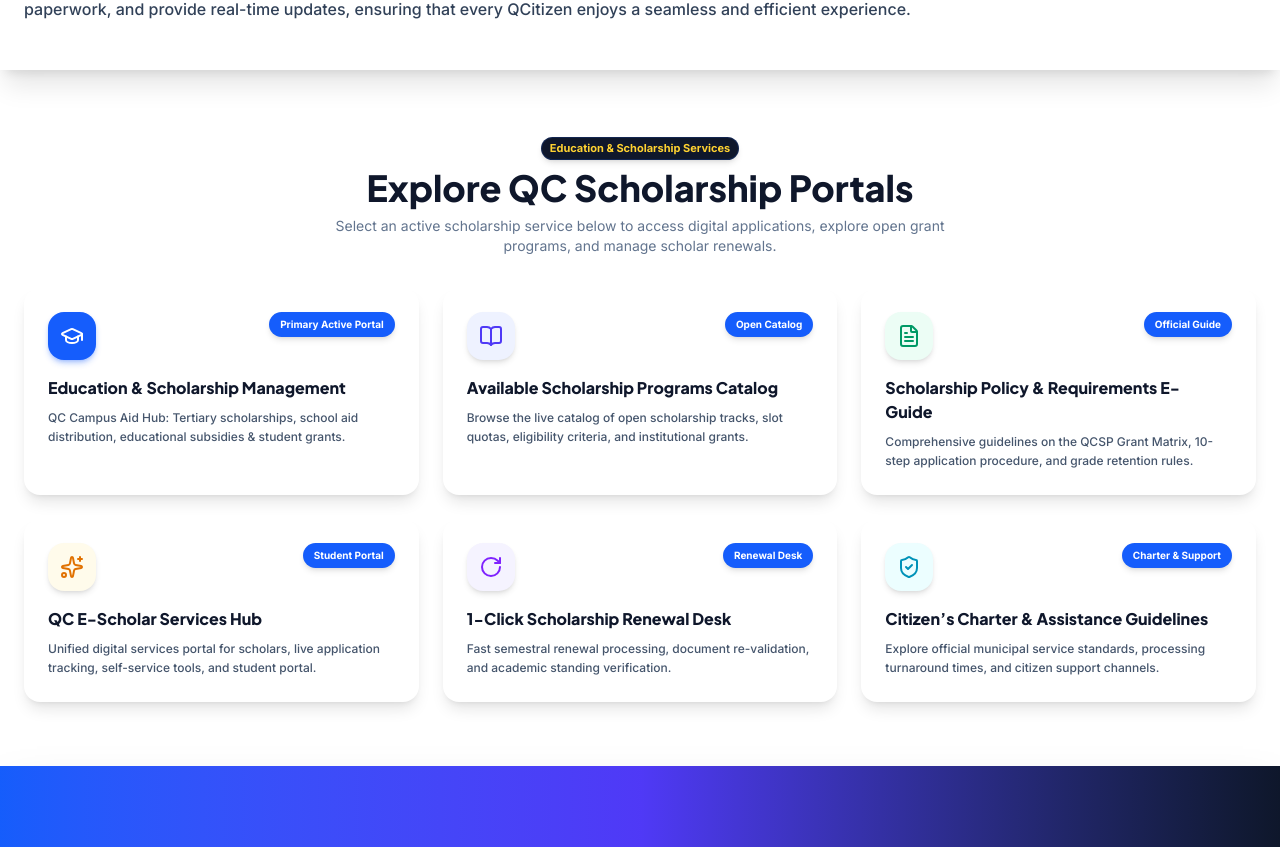
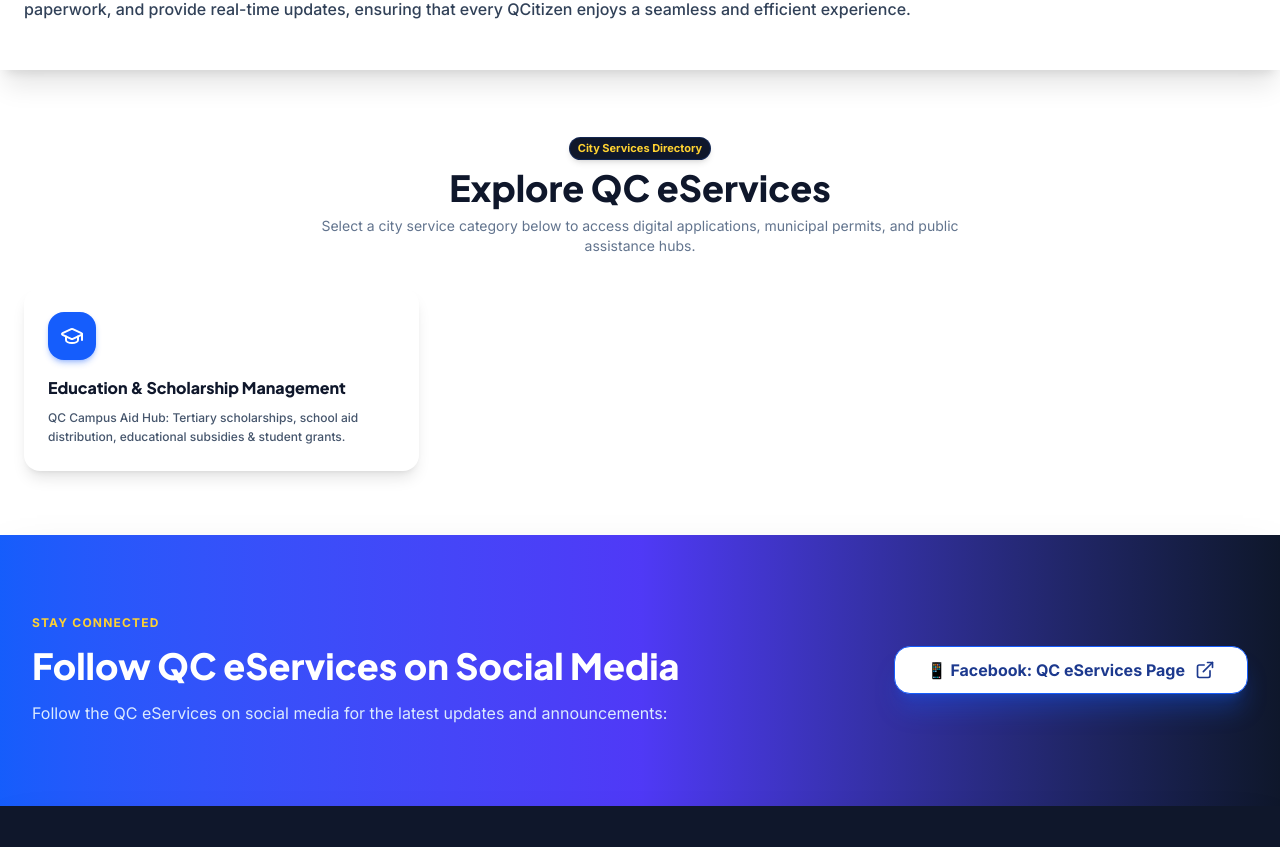
Before and after one commit to aysedakom/EduScholar, a React (Vite) app in the folder frontend/: page / in a window 1280 px wide. Shown: the part 634-1481 px from the top of the page. Built offline with nearby package versions, Linux system fonts and the light colour scheme; no server answers.

Commit message:
feat(home): keep only single Education and Scholarship Management card on home directory

```diff
--- a/frontend/src/pages/public/QCeServicesHomePage.tsx
+++ b/frontend/src/pages/public/QCeServicesHomePage.tsx
@@ -1,17 +1,11 @@
 import React, { useState, useEffect } from 'react';
 import {
   GraduationCap,
-  BookOpen,
-  FileText,
-  RotateCw,
-  Sparkles,
-  ShieldCheck,
   ExternalLink,
   Sun,
   Moon,
   ChevronDown,
-  Menu,
-  ArrowRight
+  Menu
 } from 'lucide-react';
 import { Link, useNavigate } from 'react-router-dom';
 import { Button } from '../../components/ui/Button';
@@ -69,68 +63,12 @@ export const QCeServicesHomePage: React.FC = () => {
 
   const serviceCards = [
     {
-      title: t('service.edu.title', 'Education & Scholarship Management'),
-      description: t('service.edu.desc', 'QC Campus Aid Hub: Tertiary scholarships, school aid distribution, educational subsidies & student grants.'),
+      title: t('service.edu.title'),
+      description: t('service.edu.desc'),
       icon: GraduationCap,
       color: 'bg-blue-600 text-white',
-      badge: isTagalog ? 'Pangunahing Portal' : 'Primary Active Portal',
       active: true,
       path: '/education-scholarship',
-    },
-    {
-      title: isTagalog ? 'Katalogo ng mga Bukas na Programa' : 'Available Scholarship Programs Catalog',
-      description: isTagalog
-        ? 'Tingnan ang lahat ng bukas na scholarship tracks, slot quotas, at mga kaukulang grant para sa mga mag-aaral.'
-        : 'Browse the live catalog of open scholarship tracks, slot quotas, eligibility criteria, and institutional grants.',
-      icon: BookOpen,
-      color: 'bg-indigo-50 text-indigo-600 dark:bg-indigo-950 dark:text-indigo-400',
-      badge: isTagalog ? 'Bukas na Programa' : 'Open Catalog',
-      active: true,
-      path: '/scholar-prog-available',
-    },
-    {
-      title: isTagalog ? 'E-Gabay sa Patakaran ng Iskolarship' : 'Scholarship Policy & Requirements E-Guide',
-      description: isTagalog
-        ? 'Opisyal na alituntunin sa QCSP Grant Matrix, 10-hakbang na proseso, at mga patakaran sa pagpapanatili ng grado.'
-        : 'Comprehensive guidelines on the QCSP Grant Matrix, 10-step application procedure, and grade retention rules.',
-      icon: FileText,
-      color: 'bg-emerald-50 text-emerald-600 dark:bg-emerald-950 dark:text-emerald-400',
-      badge: isTagalog ? 'Opisyal na E-Gabay' : 'Official Guide',
-      active: true,
-      path: '/scholar-eguide',
-    },
-    {
-      title: isTagalog ? 'QC E-Scholar Services Hub' : 'QC E-Scholar Services Hub',
-      description: isTagalog
-        ? 'Pinag-isang portal para sa mga iskolar, pagsubaybay sa aplikasyon, self-service tools, at student assistance.'
-        : 'Unified digital services portal for scholars, live application tracking, self-service tools, and student portal.',
-      icon: Sparkles,
-      color: 'bg-amber-50 text-amber-600 dark:bg-amber-950 dark:text-amber-400',
-      badge: isTagalog ? 'Portal ng Mag-aaral' : 'Student Portal',
-      active: true,
-      path: '/e-scholar',
-    },
-    {
-      title: isTagalog ? '1-Click Scholarship Renewal Desk' : '1-Click Scholarship Renewal Desk',
-      description: isTagalog
-        ? 'Mabilis na semestral renewal processing, re-validation ng mga dokumento, at pag-verify ng akademikong katayuan.'
-        : 'Fast semestral renewal processing, document re-validation, and academic standing verification.',
-      icon: RotateCw,
-      color: 'bg-violet-50 text-violet-600 dark:bg-violet-950 dark:text-violet-400',
-      badge: isTagalog ? 'Renewal Desk' : 'Renewal Desk',
-      active: true,
-      path: '/renewal',
-    },
-    {
-      title: isTagalog ? 'Karta ng Mamamayan at Gabay sa Tulong' : 'Citizen’s Charter & Assistance Guidelines',
-      description: isTagalog
-        ? 'Alamin ang mga pamantayan sa serbisyo ng QC, takdang panahon ng pagproseso, at mga channel sa pakikipag-ugnayan.'
-        : 'Explore official municipal service standards, processing turnaround times, and citizen support channels.',
-      icon: ShieldCheck,
-      color: 'bg-cyan-50 text-cyan-600 dark:bg-cyan-950 dark:text-cyan-400',
-      badge: isTagalog ? 'Karta at Suporta' : 'Charter & Support',
-      active: true,
-      path: '/contact',
     },
   ];
 
@@ -444,20 +382,12 @@ export const QCeServicesHomePage: React.FC = () => {
         </div>
       </section>
 
-      {/* Education & Scholarship Active Services Grid: PURE WHITE in Light Mode, Slate-950 in Dark Mode */}
+      {/* 10 eServices Cards Grid: PURE WHITE in Light Mode, Slate-950 in Dark Mode */}
       <section className={`py-16 px-4 sm:px-6 max-w-7xl mx-auto space-y-8 transition-colors duration-300 ${isDark ? 'bg-slate-950' : 'bg-white'}`}>
         <div className="text-center space-y-2">
-          <Badge variant="primary" size="sm" className={`font-bold shadow-md ${isDark ? 'bg-blue-950 text-amber-300' : 'bg-slate-900 text-amber-300'}`}>
-            {isTagalog ? 'Mga Serbisyo sa Edukasyon at Iskolarship' : 'Education & Scholarship Services'}
-          </Badge>
-          <h2 className={`font-heading font-extrabold text-2xl sm:text-4xl ${isDark ? 'text-white' : 'text-slate-900'}`}>
-            {isTagalog ? 'Tuklasin ang QC Scholarship Portals' : 'Explore QC Scholarship Portals'}
-          </h2>
-          <p className={`text-xs sm:text-sm max-w-2xl mx-auto ${isDark ? 'text-slate-400' : 'text-slate-500'}`}>
-            {isTagalog
-              ? 'Pumili ng serbisyo sa ibaba upang mag-aplay para sa tulong-pinansyal, sumangguni sa e-gabay, o pamahalaan ang iyong iskolarship.'
-              : 'Select an active scholarship service below to access digital applications, explore open grant programs, and manage scholar renewals.'}
-          </p>
+          <Badge variant="primary" size="sm" className={`font-bold shadow-md ${isDark ? 'bg-blue-950 text-amber-300' : 'bg-slate-900 text-amber-300'}`}>{t('home.dirTag')}</Badge>
+          <h2 className={`font-heading font-extrabold text-2xl sm:text-4xl ${isDark ? 'text-white' : 'text-slate-900'}`}>{t('home.dirTitle')}</h2>
+          <p className={`text-xs sm:text-sm max-w-2xl mx-auto ${isDark ? 'text-slate-400' : 'text-slate-500'}`}>{t('home.dirSubtitle')}</p>
         </div>
 
         <div className="grid grid-cols-1 md:grid-cols-2 lg:grid-cols-3 gap-6">
@@ -474,24 +404,17 @@ export const QCeServicesHomePage: React.FC = () => {
                 <div className="space-y-4">
                   <div className="flex items-start justify-between gap-3">
                     <div
-                      className={`h-12 w-12 rounded-2xl flex items-center justify-center font-bold shrink-0 shadow-md ${
-                        card.color.includes('bg-blue-600') ? 'bg-blue-600 text-white shadow-lg shadow-blue-600/30' : card.color
-                      }`}
+                      className="h-12 w-12 rounded-2xl flex items-center justify-center font-bold shrink-0 shadow-md bg-blue-600 text-white shadow-lg shadow-blue-600/30"
                     >
                       <IconComponent className="h-6 w-6" />
                     </div>
-                    <Badge
-                      variant="primary"
-                      size="sm"
-                      className="bg-blue-600 text-white font-extrabold text-[10px] px-2.5 py-1 shadow-md"
-                    >
-                      {card.badge}
+                    <Badge variant="primary" size="sm" className="bg-blue-600 text-white font-extrabold text-[10px] px-2.5 py-1 shadow-md opacity-0 group-hover:opacity-100 transition-opacity duration-200">
+                      {t('home.activePortal')}
                     </Badge>
                   </div>
                   <div>
-                    <h3 className={`text-base font-extrabold transition-colors flex items-center justify-between gap-1.5 ${isDark ? 'text-white group-hover:text-blue-400' : 'text-slate-900 group-hover:text-blue-600'}`}>
+                    <h3 className={`text-base font-extrabold transition-colors flex items-center gap-1.5 ${isDark ? 'text-white group-hover:text-amber-400' : 'text-slate-900 group-hover:text-blue-600'}`}>
                       <span>{card.title}</span>
-                      <ArrowRight className="h-4 w-4 opacity-0 group-hover:opacity-100 group-hover:translate-x-1 transition-all text-blue-600 shrink-0" />
                     </h3>
                     <p className={`text-xs leading-relaxed mt-2 font-medium ${isDark ? 'text-slate-400' : 'text-slate-600'}`}>
                       {card.description}
```
